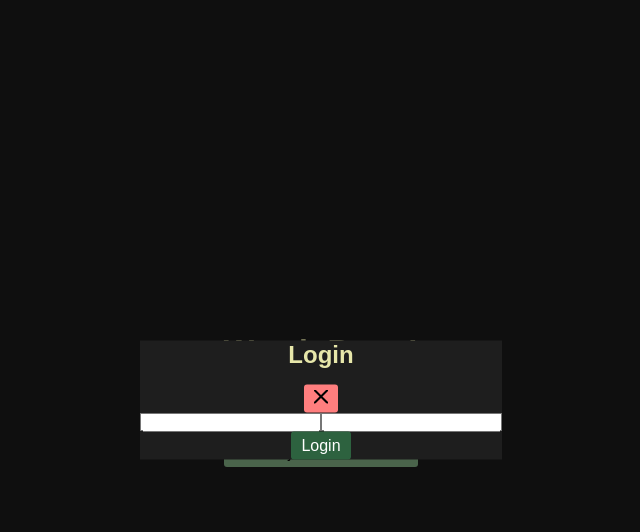
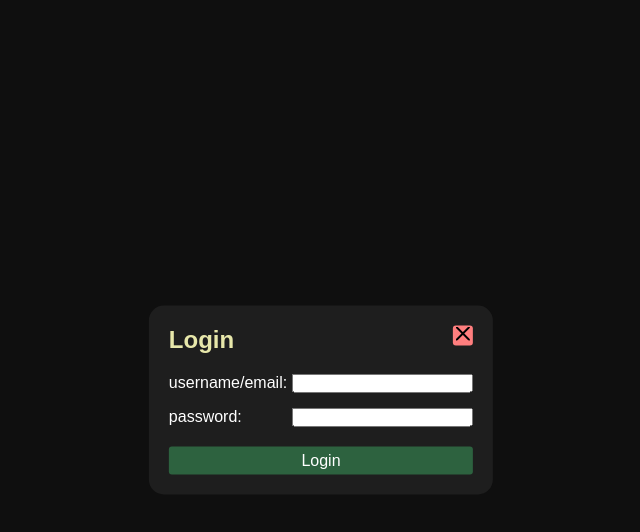
Before and after one commit to NeemZ16/watch-party, a React (Vite) app in the folder client/: page / in a window 1280 px wide. Both pictures are taken after a click on the button "login". Shown: the top 532 px of the page, without its empty margins (319-959 px from the left). Built offline with nearby package versions, Linux system fonts and the light colour scheme.

Commit message:
added input component and styling

```diff
--- a/client/src/App.css
+++ b/client/src/App.css
@@ -22,11 +22,16 @@ body {
   text-align: center;
 }
 
+.stack {
+  display: flex;
+  flex-direction: column;
+  gap: var(--rounding);
+}
+
 h1,
 h2,
 h3 {
   color: var(--neutral);
-  margin-bottom: 1rem;
 }
 
 button,
@@ -64,3 +69,13 @@ button,
 .delete:active {
   background-color: var(--delete);
 }
+
+label {
+  color: #fff;
+}
+
+.input-field {
+  display: flex;
+  justify-content: space-between;
+  gap: 5px;
+}
--- /dev/null
+++ b/client/src/components/interactions/input.jsx
@@ -0,0 +1,10 @@
+function Input({ label, id, type="text" }) {
+  return (
+    <label htmlFor={id} className="input-field">
+      {label}:
+      <input type={type} id={id} />
+    </label>
+  )
+}
+
+export default Input;
--- a/client/src/components/layouts/modal.css
+++ b/client/src/components/layouts/modal.css
@@ -16,4 +16,26 @@
     left: 50%;
     transform: translate(-50%, -50%);
     background-color: var(--bg);
+    padding: var(--padding);
+    border-radius: var(--rounding);
+    display: flex;
+    flex-direction: column;
+    gap: var(--padding);
 }
+
+.modal-header {
+    display: flex;
+    justify-content: space-between;
+}
+
+button.delete {
+    padding: 0;
+    width: 20px;
+    height: 20px;
+}
+
+.modal-content {
+    display: flex;
+    flex-direction: column;
+    gap: var(--rounding);
+}
--- a/client/src/home.jsx
+++ b/client/src/home.jsx
@@ -29,16 +29,19 @@ function Home() {
     <div className='pg-wrapper'>
       <h1>Watch Party!</h1>
       {isLoggedIn ? (
-        <button className='btn primary'>create room</button>
-      ):(
-        <div>
+        <div className="stack">
+          <button className='btn primary'>create room</button>
+          <button className='btn secondary'>join room</button>
+        </div>
+      ) : (
+        <div className="stack">
           <button className='btn secondary' onClick={openLogin}>login</button>
           <button className='btn secondary' onClick={openRegister}>register</button>
+          <button className='btn secondary'>join room</button>
+          <Login isOpen={isOpenLogin} close={closeLogin} />
+          <Register isOpen={isOpenRegister} close={closeRegister} />
         </div>
       )}
-      <button className='btn secondary'>join room</button>
-      <Login isOpen={isOpenLogin} close={closeLogin}/>
-      <Register isOpen={isOpenRegister} close={closeRegister}/>
     </div>
   )
 }
--- a/client/src/index.css
+++ b/client/src/index.css
@@ -14,4 +14,6 @@
   --hov-primary: #3b7c51;
   --hov-secondary: #7aae7c;
   --delete: #ff7e7e;
+  --padding: 20px;
+  --rounding: 15px;
 }
--- a/client/src/pages/login.jsx
+++ b/client/src/pages/login.jsx
@@ -1,15 +1,16 @@
 import { useState } from "react";
 import Modal from "../components/layouts/modal";
+import Input from "../components/interactions/input";
 
-function Login({isOpen, close}) {
+function Login({ isOpen, close }) {
   function submit() {
     console.log("submit login clicked :)");
   }
 
   return (
     <Modal title="Login" isOpen={isOpen} close={close} action={submit}>
-      <input type="text" />
-      <input type="text" />
+        <Input label="username/email" id="user"/>
+        <Input label="password" id="pwd" type="password"/>
     </Modal>
   )
 }
--- a/client/src/pages/register.jsx
+++ b/client/src/pages/register.jsx
@@ -1,4 +1,5 @@
 import Modal from "../components/layouts/modal";
+import Input from "../components/interactions/input";
 
 function Register({isOpen, close}) {
   function submit() {
@@ -7,9 +8,9 @@ function Register({isOpen, close}) {
 
   return (
     <Modal title="Register" isOpen={isOpen} close={close} action={submit}>
-      <input type="text" />
-      <input type="text" />
-      <input type="text" />
+      <Input label="username/email" id="user"/>
+      <Input label="password" id="pwd" type="password"/>
+      <Input label="confirm password" id="pwd" type="password"/>
     </Modal>
   )
 }
```
